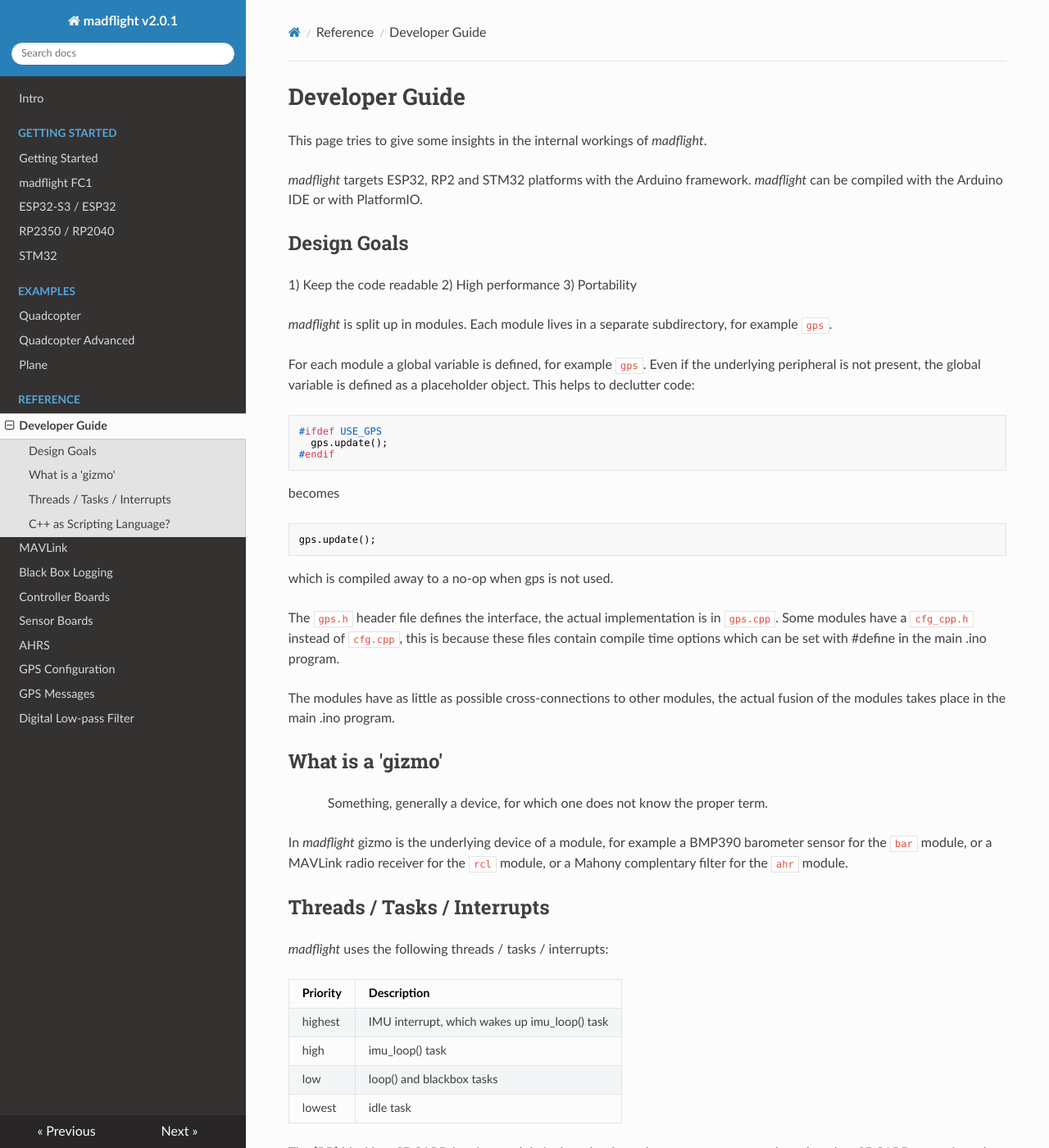
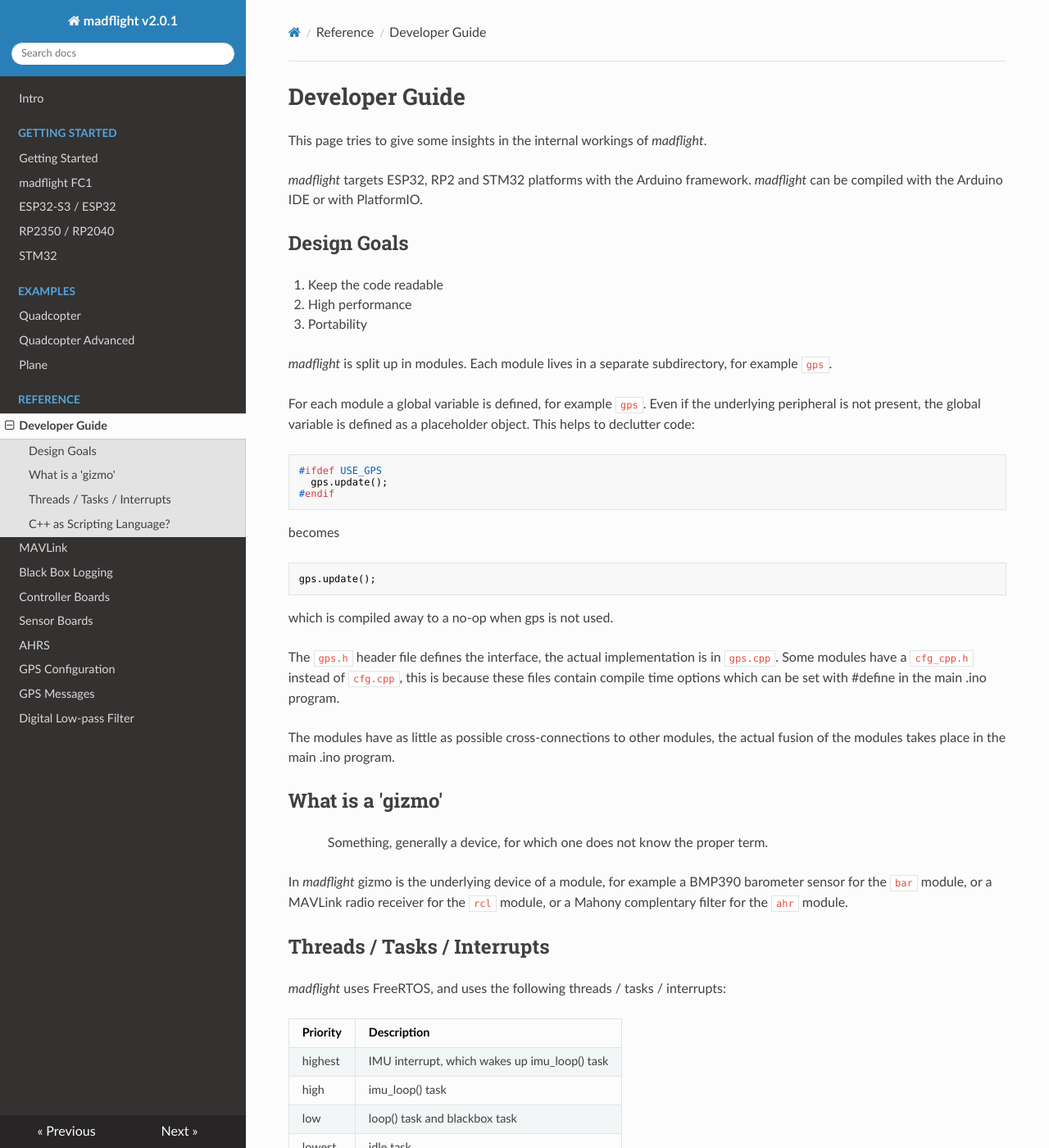
Before and after one commit to qqqlab/madflight-docs, an MkDocs documentation site: the page built from docs/Developer-Guide.md, in a window 1280 px wide and 1400 px high. Shown: the whole window at 82% size. Built offline with MkDocs 1.6.1, drawn with Linux system fonts in a browser that asks for light colours; nearby versions of some CDN libraries.

Commit message:
Update Developer-Guide.md

```diff
--- a/docs/Developer-Guide.md
+++ b/docs/Developer-Guide.md
@@ -6,9 +6,9 @@
 
 ## Design Goals
 
-1) Keep the code readable
-2) High performance
-3) Portability
+1. Keep the code readable
+2. High performance
+3. Portability
 
 _madflight_ is split up in modules. Each module lives in a separate subdirectory, for example `gps`.
 
@@ -36,13 +36,13 @@
 
 ## Threads / Tasks / Interrupts
 
-_madflight_ uses the following threads / tasks / interrupts:
+_madflight_ uses FreeRTOS, and uses the following threads / tasks / interrupts:
 
 |Priority|Description|
 |-|-|
 highest | IMU interrupt, which wakes up imu_loop() task
 high| imu_loop() task
-low| loop() and blackbox tasks
+low| loop() task and blackbox task
 lowest| idle task
 
 The [BB] blackbox SDCARD logging module is thread-safe, and runs as a separate task so that slow SDCARD operations do not block other tasks.
```
